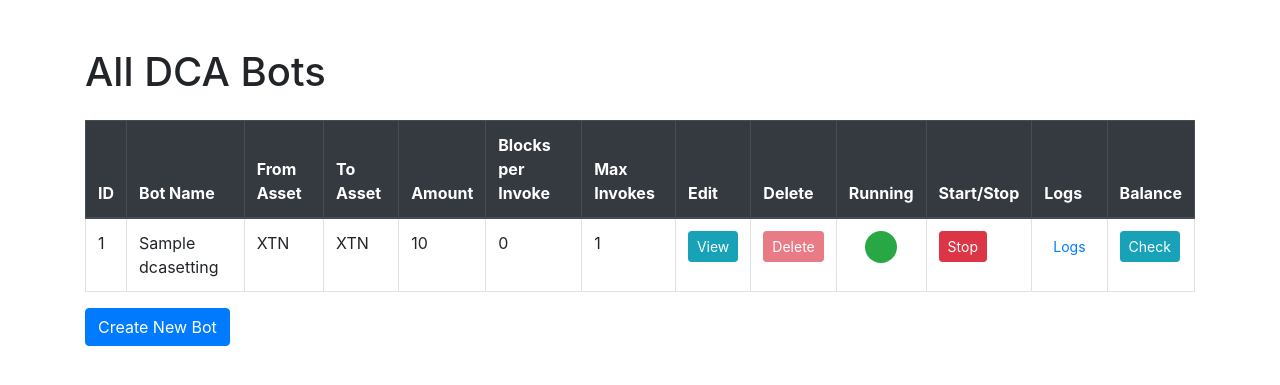
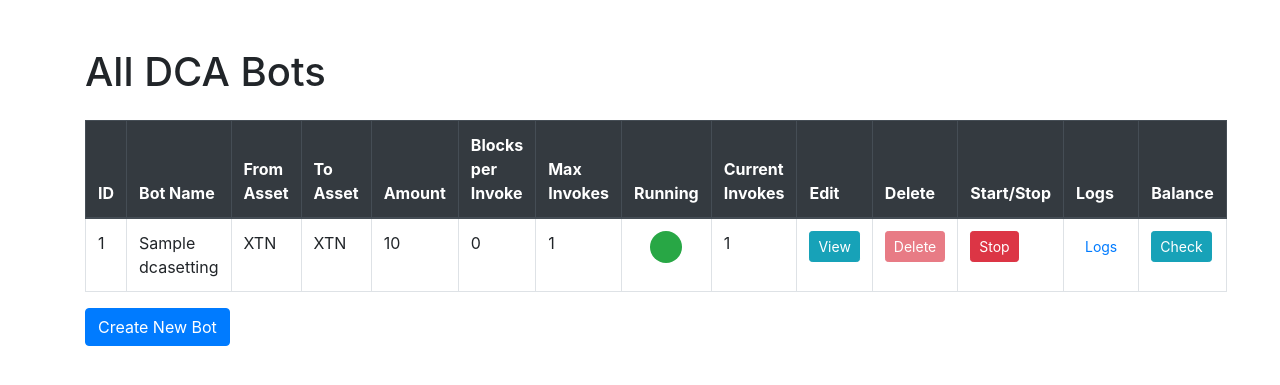
Before and after one commit to csconner1998/DCABot, a Django app: page / in a window 1280 px wide. Shown: the part 56-441 px from the top of the page. Run offline with Django 4.2, Linux system fonts and the light colour scheme; a user stored in the database is signed in; tables that the repository leaves empty hold one stand-in row (values such as "Sample post"); some libraries are stand-ins or nearby versions.

Commit message:
Add invokes

```diff
--- a/DCAApp/forms.py
+++ b/DCAApp/forms.py
@@ -4,13 +4,13 @@ from .models import DCASettings
 class DCASettingsCreateForm(forms.ModelForm):
     class Meta:
         model = DCASettings
-        exclude = ['user_id', 'running', 'user']  # Exclude 'user' field from the form
+        exclude = ['user_id', 'running', 'user', 'current_invoke']  # Exclude 'user' field from the form
 
 
 class DCASettingsEditForm(forms.ModelForm):
     class Meta:
         model = DCASettings
-        exclude = ['user_id', 'running', 'user']  # Exclude 'user' field from the form
+        exclude = ['user_id', 'running', 'user', 'current_invoke']  # Exclude 'user' field from the form
 
     def __init__(self, *args, **kwargs):
         super(DCASettingsEditForm, self).__init__(*args, **kwargs)
--- a/DCAApp/models.py
+++ b/DCAApp/models.py
@@ -27,6 +27,7 @@ class DCASettings(models.Model):
     function_name = models.CharField(max_length=100)
     amount = models.IntegerField()
     running = models.BooleanField(default=False)  # Hidden field initially set to False
+    current_invoke = models.IntegerField(default=0)
     NETWORK_CHOICES = (
         ('MainNet', 'Main Network'),
         ('TestNet', 'Test Network'),
--- a/DCAApp/views.py
+++ b/DCAApp/views.py
@@ -113,6 +113,8 @@ def start_invokes(instance):
         height_snapshot = pw.height()
         bot_id = instance.id
         user_id = instance.user.id
+        instance.current_invoke = 0
+        instance.save()
         amount = instance.amount * 10 ** get_percision(instance.from_asset_id, instance.network)
         _, estimatedOut = generateParam(instance.from_asset_id, instance.to_asset_id, amount)
         initialEstOut = int(estimatedOut) - int(int(estimatedOut) * (instance.max_difference_in_percent / 100))
@@ -138,6 +140,7 @@ def start_invokes(instance):
                 write_to_log_file(bot_id, user_id, f'input_Object: {input_Object}')
                 write_to_log_file(bot_id, user_id, f'returnVal: {returnVal}')
                 max_invokes -= 1
+                instance.current_invoke += 1
                 height_snapshot = current_height
             balance = address.balance(assetId=instance.from_asset_id)
             time.sleep(30)
@@ -157,7 +160,7 @@ def dca_settings_create(request):
         form.instance.user = request.user  # Set the current user as the owner of the settings
         form.save()
         #Redirect to edit of the settings
-        return redirect('edit_dca_settings', pk=form.instance.pk)
+        return redirect('view_all_dca_settings')
     return render(request, 'dca_settings_create.html', {'form': form})
 @login_required
 def dca_settings_edit(request, pk):
@@ -219,6 +222,7 @@ def stop_dca_settings(request, pk):
             return HttpResponse('Unauthorized', status=401)
         # If the request method is POST (from the form submission), stop the task
         setting.running = False
+        setting.current_invoke = 0
         setting.save()
         # Stop the thread with the corresponding settings ID
         bot_threads.pop(pk, None)
--- a/templates/view_all_dca_settings.html
+++ b/templates/view_all_dca_settings.html
@@ -59,9 +59,10 @@
                 <th>Amount</th>
                 <th>Blocks per Invoke</th>
                 <th>Max Invokes</th>
+                <th>Running</th>
+                <th>Current Invokes</th>
                 <th>Edit</th>
                 <th>Delete</th>
-                <th>Running</th>
                 <th>Start/Stop</th>
                 <th>Logs</th>
                 <th>Balance</th>
@@ -77,6 +78,14 @@
                 <td>{{ setting.amount }}</td>
                 <td>{{ setting.blocks_per_invoke }}</td>
                 <td>{{ setting.max_invokes }}</td>
+                {% if setting.running %}
+                <!-- Show green dot centered in cell-->
+                <td class="text-center"><span class="bi bi-dot bg-success"></span></td>
+                {% else %}
+                <!-- Show red dot -->
+                <td class="text-center"><span class="bi bi-dot bg-danger"></span></td>
+                {% endif %}
+                <td>{{ setting.current_invoke }}</td>
                 <td>
                     {% if setting.running %}
                     <a href="{% url 'edit_dca_settings' setting.id %}" class="btn btn-sm btn-info">View</a>
@@ -95,13 +104,6 @@
                     </form>
                     {% endif %}
                 </td>
-                {% if setting.running %}
-                <!-- Show green dot centered in cell-->
-                <td class="text-center"><span class="bi bi-dot bg-success"></span></td>
-                {% else %}
-                <!-- Show red dot -->
-                <td class="text-center"><span class="bi bi-dot bg-danger"></span></td>
-                {% endif %}
                 <td>
                     {% if setting.running %}
                     <form action="{% url 'stop_dca_settings' setting.id %}" method="post">
```
